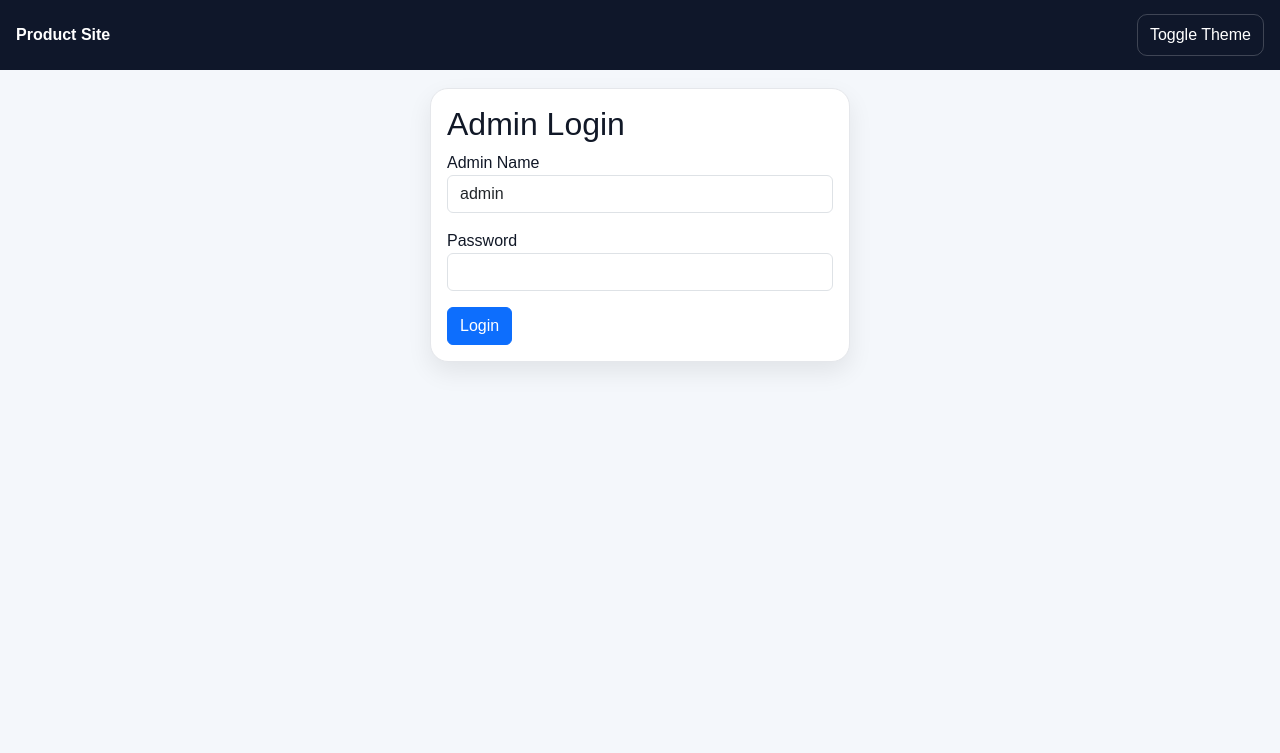
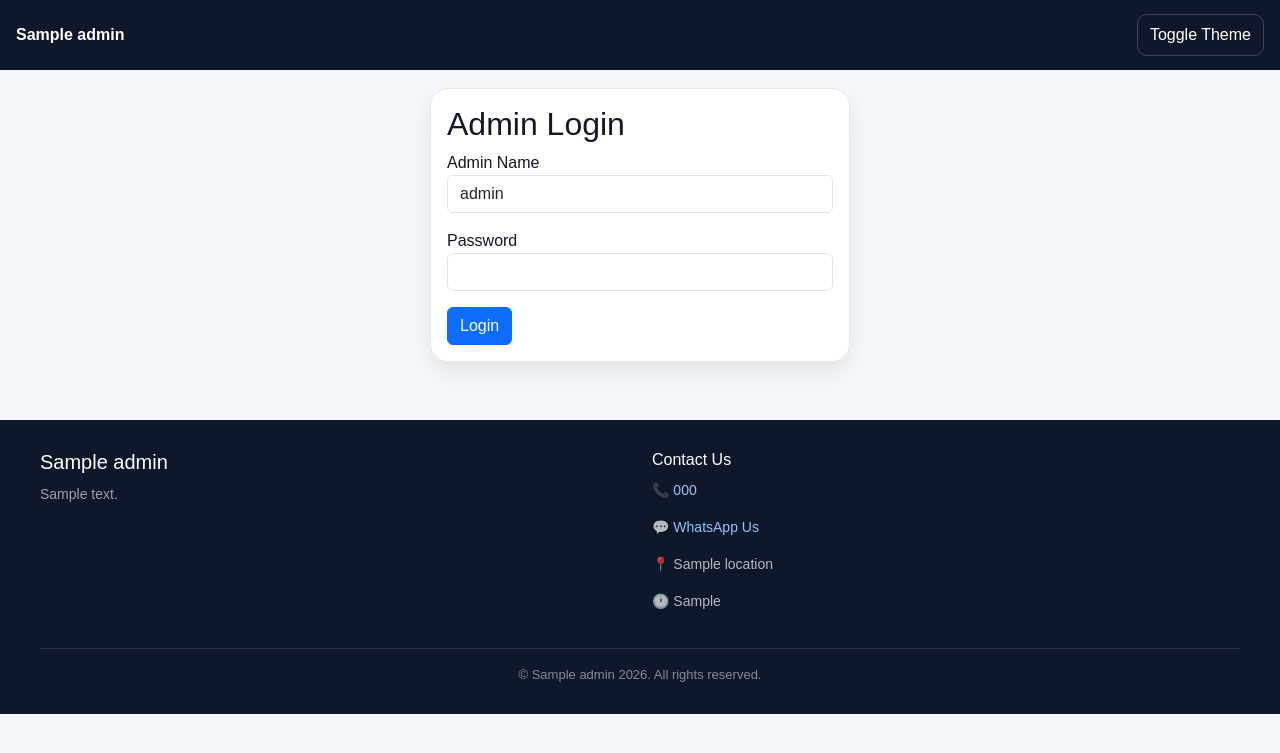
Before and after one commit to firstmeetemmanuel-maker/flask-app, a Flask app: page /admin in a window 1280 px wide. Shown: the top 753 px of the page. Run offline with Flask 3, Linux system fonts and the light colour scheme; a database or web service that is not in the repository returns one stand-in record (values such as "Sample title").

Commit message:
Add footer section with dynamic shop information

```diff
--- a/templates/base.html
+++ b/templates/base.html
@@ -161,13 +161,39 @@
       from { text-shadow: 0 0 10px rgba(96,165,250,.25), 0 0 20px rgba(96,165,250,.15); }
       to { text-shadow: 0 0 18px rgba(96,165,250,.75), 0 0 34px rgba(96,165,250,.35); }
     }
+    .site-footer {
+      background: var(--topbar);
+      color: #fff;
+      padding: 30px 16px;
+      margin-top: 40px;
+    }
+    .site-footer a {
+      color: #93c5fd;
+      text-decoration: none;
+    }
+    .site-footer .footer-grid {
+      max-width: 1200px;
+      margin: 0 auto;
+      display: grid;
+      grid-template-columns: repeat(auto-fit, minmax(200px, 1fr));
+      gap: 24px;
+    }
+    .site-footer .footer-bottom {
+      max-width: 1200px;
+      margin: 20px auto 0;
+      padding-top: 16px;
+      border-top: 1px solid rgba(255,255,255,.1);
+      font-size: 13px;
+      color: rgba(255,255,255,.5);
+      text-align: center;
+    }
   </style>
 </head>
 <body>
   {% if request.path == '/' and not skip_welcome %}
   <div id="welcomeOverlay">
     <div class="welcome-box">
-      <div class="welcome-title">Welcome to Picass's electronics</div>
+      <div class="welcome-title">{{ shop_name or "Welcome to Picass's Electronics" }}</div>
       <p class="welcome-subtitle">Quality products. Fast delivery. Outstanding service.</p>
       <p class="welcome-subtitle">Welcome — you're in the right place!</p>
     </div>
@@ -176,7 +202,7 @@
 
   <div class="topbar">
     <div class="topbar-left">
-      <strong>Product Site</strong>
+      <strong>{{ shop_name or 'Product Site' }}</strong>
       {% if unread_reply_count and unread_reply_count > 0 %}
         <a href="{{ url_for('index') }}" class="d-flex align-items-center gap-1">
           <span>Notifications</span>
@@ -207,6 +233,35 @@
     {% block content %}{% endblock %}
   </div>
 
+  <footer class="site-footer">
+    <div class="footer-grid">
+      <div>
+        <h5 style="color:#fff; margin-bottom:10px;">{{ shop_name or "Picass's Electronics" }}</h5>
+        <p style="color:rgba(255,255,255,.6); font-size:14px;">{{ footer_message or 'Quality electronics at affordable prices.' }}</p>
+      </div>
+      <div>
+        <h6 style="color:#fff; margin-bottom:10px;">Contact Us</h6>
+        {% if phone %}
+          <p style="font-size:14px; color:rgba(255,255,255,.7);">📞 <a href="tel:{{ phone }}">{{ phone }}</a></p>
+        {% endif %}
+        {% if whatsapp %}
+          <p style="font-size:14px; color:rgba(255,255,255,.7);">
+            💬 <a href="https://wa.me/{{ whatsapp|replace('+','') }}" target="_blank">WhatsApp Us</a>
+          </p>
+        {% endif %}
+        {% if location %}
+          <p style="font-size:14px; color:rgba(255,255,255,.7);">📍 {{ location }}</p>
+        {% endif %}
+        {% if opening_hours %}
+          <p style="font-size:14px; color:rgba(255,255,255,.7);">🕐 {{ opening_hours }}</p>
+        {% endif %}
+      </div>
+    </div>
+    <div class="footer-bottom">
+      &copy; {{ shop_name or "Picass's Electronics" }} {{ 2026 }}. All rights reserved.
+    </div>
+  </footer>
+
   <script src="https://cdn.jsdelivr.net/npm/bootstrap@5.3.3/dist/js/bootstrap.bundle.min.js"></script>
   <script>
     function toggleTheme() {
```
